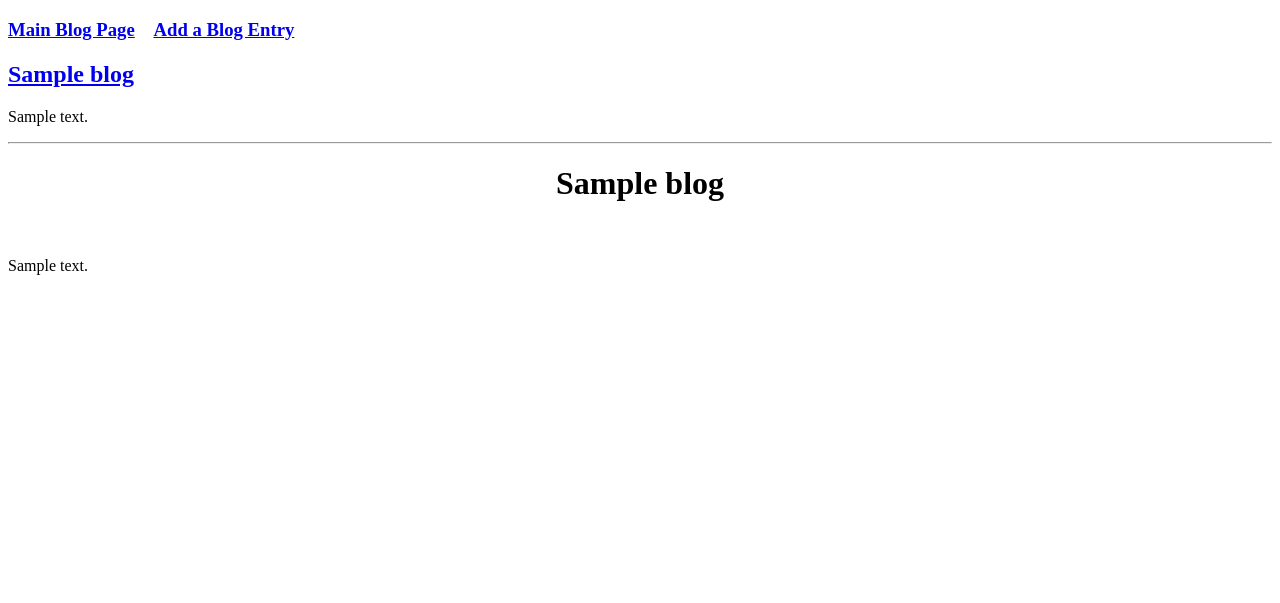
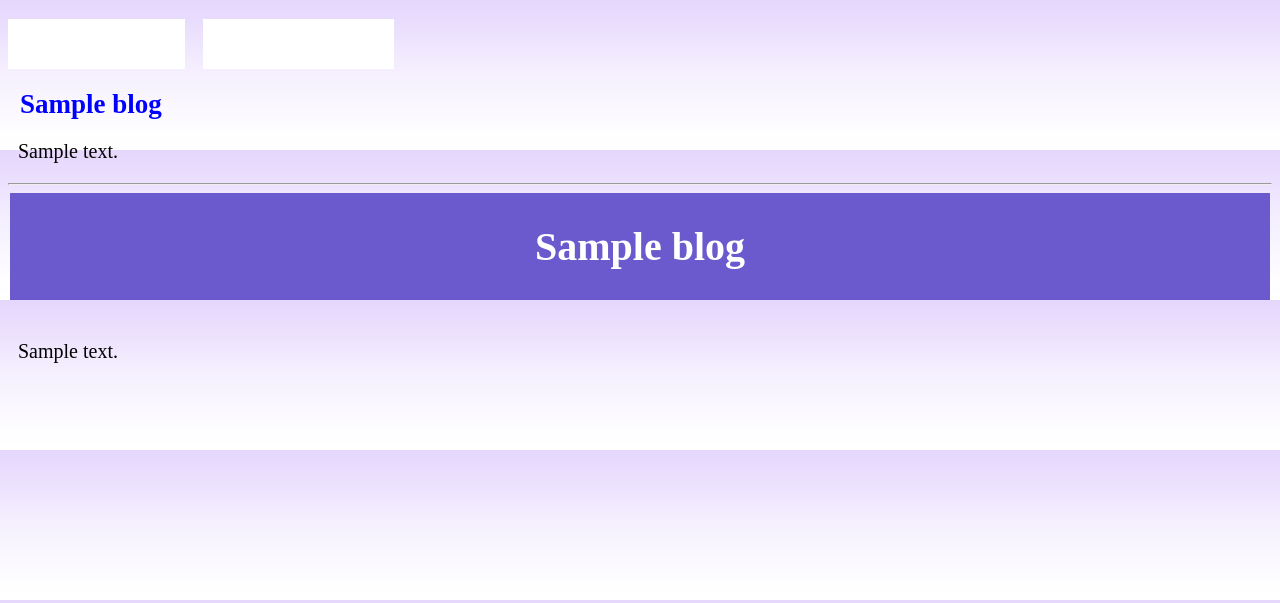
Before and after one commit to priyug29/blogz, a Flask app: template templates/main-blog.html in a window 1280 px wide. Shown: the top 603 px of the page. Run offline with Flask 2, Linux system fonts and the light colour scheme; the template is opened without the code that fills it: most values are stand-ins (such as "Sample title", 1, 10 or a date in 2020); data that the repository does not hold is empty.

Commit message:
Added CSS Style in the Blog

```diff
--- a/main.py
+++ b/main.py
@@ -27,7 +27,7 @@ def index():
         blog = Blog.query.filter_by(id=blog_id).first()
         return render_template('main-blog.html', blog=blog)
     else:
-        blogs = Blog.query.all()
+        blogs = Blog.query.order_by(-Blog.id).all()
         return render_template('main-blog.html', blogs=blogs)
 
 @app.route('/newpost', methods=['POST', 'GET'])
--- /dev/null
+++ b/static/styles/mainpage.css
@@ -0,0 +1,60 @@
+body {
+    background-image: url("gradient_bg.png");
+}
+.header1 {
+    background-color: slateblue;
+    font-size: 40px;
+    text-align: center;
+    padding: 30px;
+    color:white;
+    margin:2px;
+}
+.error {
+    color: red;
+    font-style: italic;
+    font-size: 20px;
+}
+textarea {
+    margin: 10px 0;
+    width: 300px;
+    height: 130px;
+    font-size: 20;
+
+}
+.button {
+    background-color : skyblue;
+    font-size: 17px;
+}
+p {
+    font-size: 20px;
+    padding-left: 10px;
+}
+
+.special {
+    color: purple;
+    font-size: 25px;
+    margin: 1px;
+}
+input[type=text] {
+    width: 300px;
+    font-size: 20px;
+    padding: 12px 20px;
+    display: inline-block;
+    border: 1px solid #ccc;
+    border-radius: 4px;
+    box-sizing: border-box;
+}
+h3 a:link, a:visited {
+    background-color: white;
+    color: white;
+    padding: 14px 25px;
+    text-align: center;
+    display: inline-block;
+}
+h2 a:link, a:visited {
+
+    color: blue;
+    padding: 14px 12px;
+    text-decoration: none;
+    font-size: 27px;
+}
--- a/templates/base.html
+++ b/templates/base.html
@@ -2,21 +2,9 @@
 <html>
      <div><h3><a href="/blog">Main Blog Page</a> &nbsp; &nbsp;<a href="/newpost">Add a Blog Entry</a></h3></div>
     <head>
-        <title>{{title}}</title>
-        <style type="text/css">
-            .error {
-                color: red;
-                font-style: italic;
-            }
-            textarea {
-            margin: 10px 0;
-            width: 230px;
-            height: 100px;
-            }
-            .button {
-                background-color :aqua;
-            }
-        </style>
+        <link rel= "stylesheet" type= "text/css" href="/static/styles/mainpage.css">
+        <title class="header">{{title}}</title>
+
     </head>
 <body>
 
--- a/templates/main-blog.html
+++ b/templates/main-blog.html
@@ -2,7 +2,7 @@
 
 {% block content %}
 {% if not blog %}
-<center><h1>Build a Blog</h1></center><br><br>
+<h1 class="header1">Build a Blog</h1><br><br>
 {% endif %}
 {% for blog in blogs %}
 <h2><a href="/blog?id={{blog.id}}">{{blog.title}}</a></h2>
@@ -12,7 +12,7 @@
 {% endfor %}
 {% if blog %}
 
-<center><h1>{{blog.title}}</h1></center><br>
+<h1 class="header1">{{blog.title}}</h1><br>
 <p>{{blog.body}}</p>
 {% endif %}
 {% endblock %}
```
Also changed, not shown: templates/new-blog.html (+4 -4 lines), static/styles/gradient_bg.png (added).
